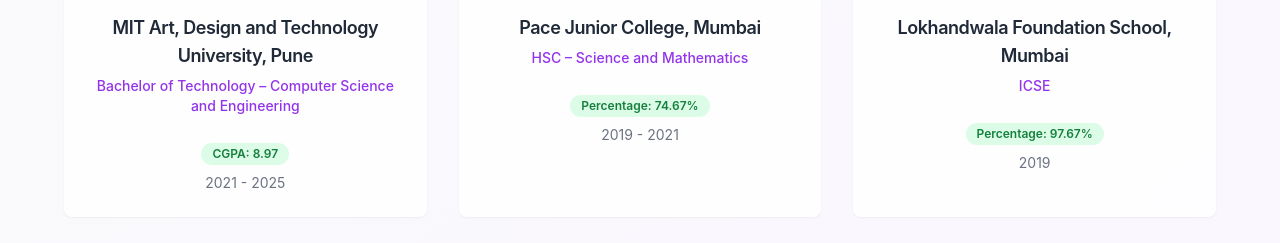
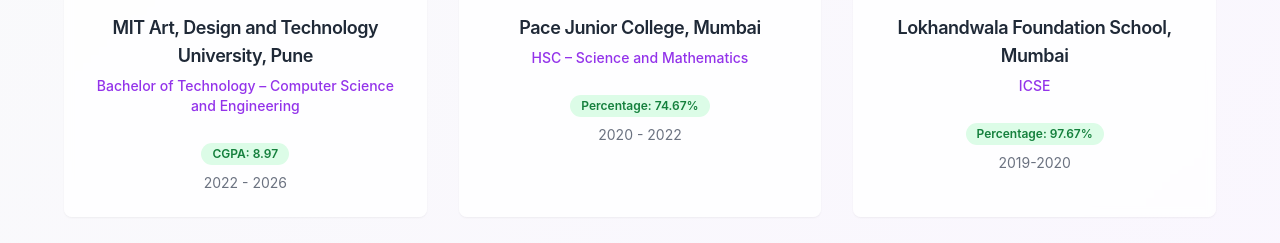
Before and after one commit to Tanvi42069/my-web-wonderland-craft, a React (Vite) app: page / in a window 1280 px wide. Shown: the part 1100-1343 px from the top of the page. Built offline with nearby package versions, Linux system fonts and the light colour scheme.

Commit message:
Updated EducationSection.tsx

```diff
--- a/src/components/EducationSection.tsx
+++ b/src/components/EducationSection.tsx
@@ -8,21 +8,21 @@ const EducationSection = () => {
       institution: "MIT Art, Design and Technology University, Pune",
       degree: "Bachelor of Technology – Computer Science and Engineering",
       score: "CGPA: 8.97",
-      period: "2021 - 2025",
+      period: "2022 - 2026",
       color: "from-purple-500 to-pink-500"
     },
     {
       institution: "Pace Junior College, Mumbai",
       degree: "HSC – Science and Mathematics",
       score: "Percentage: 74.67%",
-      period: "2019 - 2021",
+      period: "2020 - 2022",
       color: "from-blue-500 to-purple-500"
     },
     {
       institution: "Lokhandwala Foundation School, Mumbai",
       degree: "ICSE",
       score: "Percentage: 97.67%",
-      period: "2019",
+      period: "2019-2020",
       color: "from-green-500 to-blue-500"
     }
   ];
```
